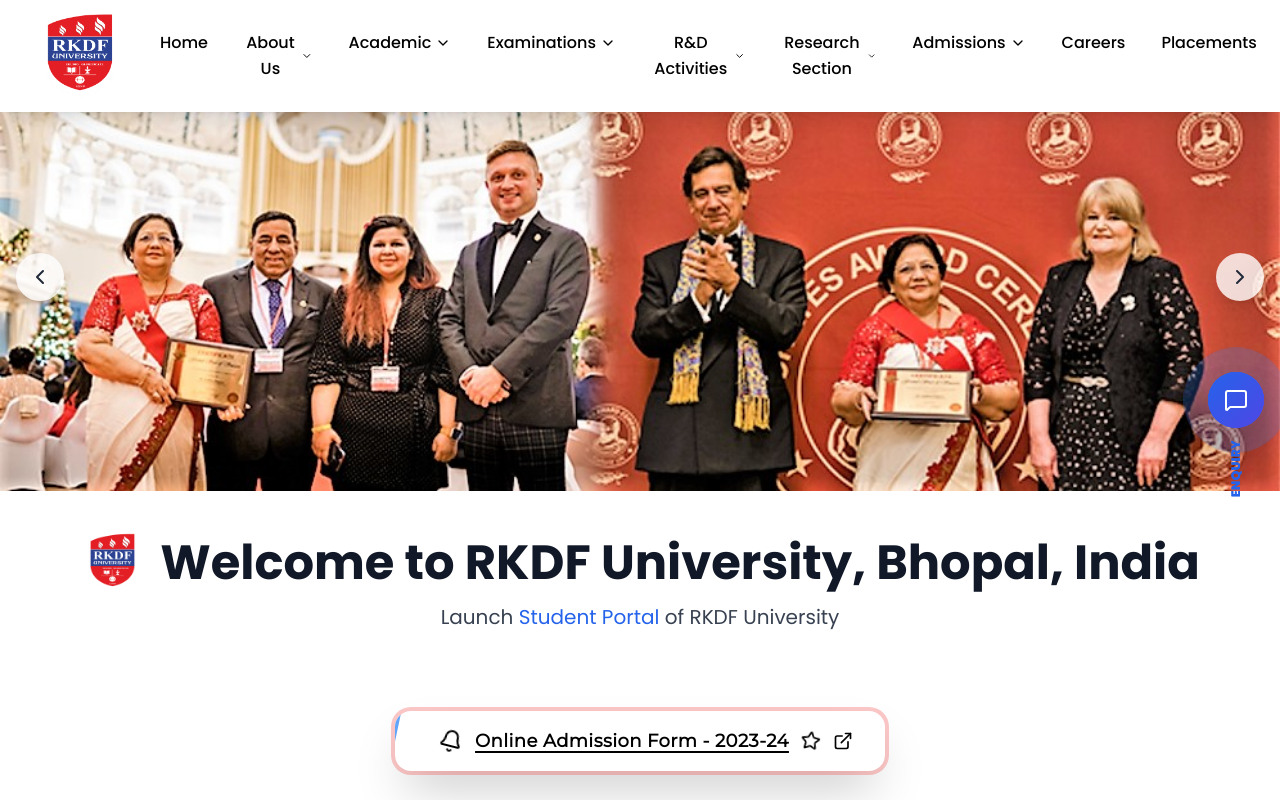
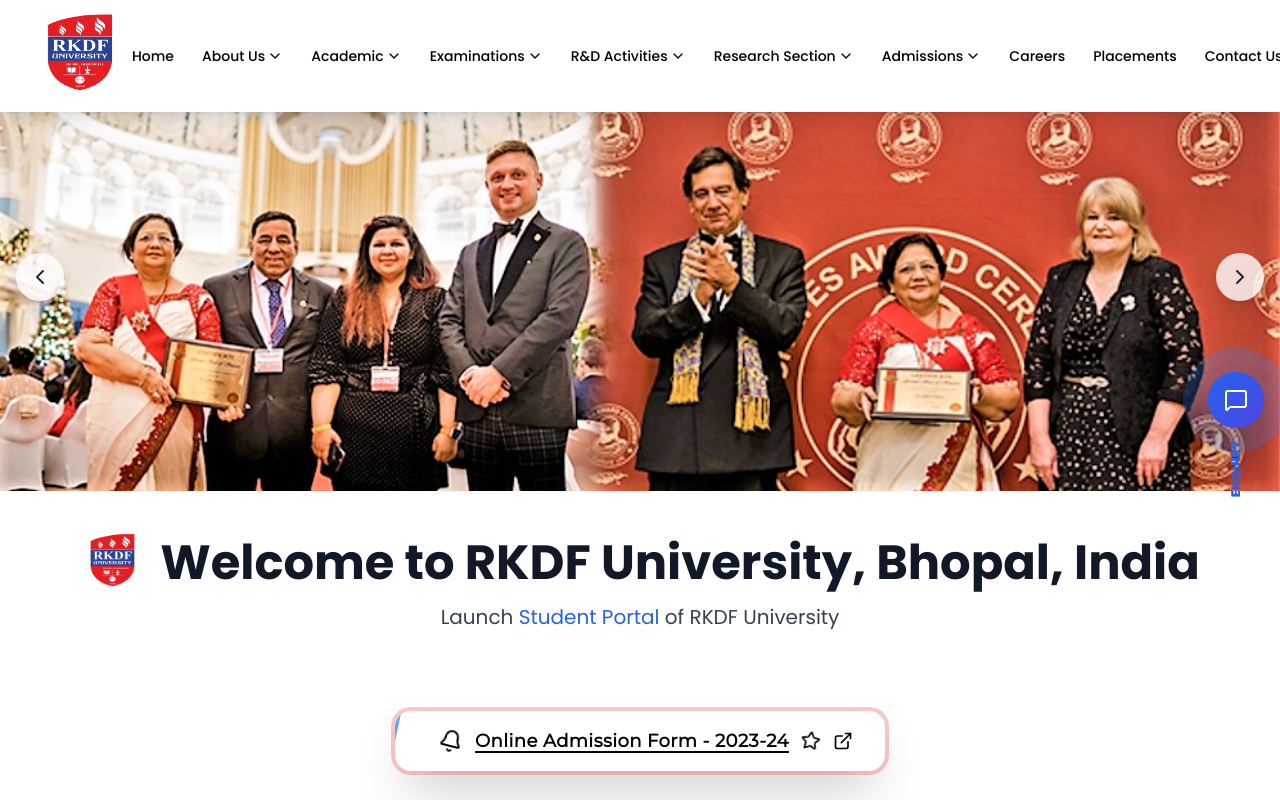
Before and after one commit to lokesh-yadav12/RKDF-university, a React (Vite) app: page / in a window 1280 px wide. Shown: the top 800 px of the page. Built offline with nearby package versions, Linux system fonts and the light colour scheme.

Commit message:
header change

```diff
--- a/src/components/layout/Header.tsx
+++ b/src/components/layout/Header.tsx
@@ -107,28 +107,18 @@
 			}`}
 		>
 			<div className="max-w-full mx-auto px-4 sm:px-6 font-bold lg:px-10">
-		{/* rest of your code */}
-				<div className="flex  items-center h-28">
+				<div className="flex justify-between items-center h-28">
 					{/* Logo Section */}
-					<div className="flex items-center space-x-1">
-						{/* RKDF Logo */}
+					<div className="flex items-center flex-shrink-0">
 						<Link to="/" className="flex items-center">
 							<div className="w-20 h-20 rounded-full flex items-center justify-center">
 								<img src={logo} alt="RKDF University Logo" className="" />
 							</div>
 						</Link>
-
-						{/* Home Icon */}
-						{/* <Link
-              				to="/"
-             				 className="w-10 h-10 bg-white rounded-md flex items-center justify-center hover:bg-gray-100 transition-colors"
-          					  >
-             				 <Home className="w-5 h-5 text-[#4a90c8]" />
-           					 </Link> */}
 					</div>
 
 					{/* Desktop Menu */}
-					<div className="hidden md:flex text-md font-semibold text-start space-x-1 sm:pl-6">
+					<div className="hidden lg:flex text-sm font-semibold items-center gap-0.5 xl:gap-1">
 						{navLinks.map((link) => (
 							<div
 								key={link.label}
@@ -138,7 +128,7 @@
 							>
 								{link.hasDropdown ? (
 									<>
-										<button className="text-black hover:bg-[#5a9fd8] px-4 py-2 rounded font-medium transition-colors flex items-center space-x-1">
+										<button className="text-black hover:bg-[#5a9fd8] px-2 xl:px-3 py-2 rounded font-medium transition-colors flex items-center gap-0.5 whitespace-nowrap">
 											<span>{link.label}</span>
 											<ChevronDown className="w-4 h-4" />
 										</button>
@@ -146,7 +136,8 @@
 										{/* Dropdown Menu */}
 										{activeDropdown === link.label && (
 											<div className="absolute top-full left-0 pt-0 w-56 z-50">
-  											<div className="bg-white text-black rounded-md shadow-lg py-2">						{link.dropdownItems?.map((item) => (
+												<div className="bg-white text-black rounded-md shadow-lg py-2">
+													{link.dropdownItems?.map((item) => (
 														<Link
 															key={item.label}
 															to={item.href}
@@ -162,7 +153,7 @@
 								) : (
 									<Link
 										to={link.href || '#'}
-										className="text-black hover:bg-[#5a9fd8] hover:text-black px-4 py-2 rounded font-medium transition-colors block"
+										className="text-black hover:bg-[#5a9fd8] hover:text-black px-2 xl:px-3 py-2 rounded font-medium transition-colors block whitespace-nowrap"
 									>
 										{link.label}
 									</Link>
@@ -174,7 +165,7 @@
 					{/* Mobile Menu Button */}
 					<button
 						onClick={() => setIsMobileMenuOpen(!isMobileMenuOpen)}
-						className="lg:hidden p-2 right-0 ml-[70vw] rounded-lg bg-[#4a90c8] hover:bg-[#5a9fd8] transition-colors"
+						className="lg:hidden p-2 rounded-lg bg-[#4a90c8] hover:bg-[#5a9fd8] transition-colors"
 					>
 						{isMobileMenuOpen ? (
 							<X className="w-6 h-6 text-white" />
@@ -237,3 +228,247 @@
 		</nav>
 	);
 }
+
+
+
+
+
+// import React, { useState, useEffect } from 'react';
+// import { Menu, X, ChevronDown } from 'lucide-react';
+// import { Link } from 'react-router-dom';
+// import logo from '../../assets/rkdflogo.png';
+
+// interface NavLink {
+// 	label: string;
+// 	href?: string;
+// 	hasDropdown?: boolean;
+// 	dropdownItems?: { label: string; href: string }[];
+// }
+
+// const navLinks: NavLink[] = [
+// 	{
+// 		label: 'Home',
+// 		href: '/',
+// 		hasDropdown: false,
+// 	},
+// 	{
+// 		label: 'About Us',
+// 		hasDropdown: true,
+// 		dropdownItems: [
+// 			{ label: 'Overview', href: '/about' },
+// 			{ label: 'Mission & Vision', href: '/about/mission' },
+// 			{ label: 'Leadership', href: '/about/leadership' },
+// 			{ label: 'Accreditations', href: '/about/accreditations' },
+// 		],
+// 	},
+// 	{
+// 		label: 'Academic',
+// 		hasDropdown: true,
+// 		dropdownItems: [
+// 			{ label: 'Programs', href: '/academics' },
+// 			{ label: 'Departments', href: '/academics/departments' },
+// 			{ label: 'Faculty', href: '/academics/faculty' },
+// 			{ label: 'Academic Calendar', href: '/academics/calendar' },
+// 		],
+// 	},
+// 	{
+// 		label: 'Examinations',
+// 		hasDropdown: true,
+// 		dropdownItems: [
+// 			{ label: 'Exam Schedule', href: '/examinations/schedule' },
+// 			{ label: 'Results', href: '/examinations/results' },
+// 			{ label: 'Exam Guidelines', href: '/examinations/guidelines' },
+// 		],
+// 	},
+// 	{
+// 		label: 'R&D Activities',
+// 		hasDropdown: true,
+// 		dropdownItems: [
+// 			{ label: 'Research Projects', href: '/research/projects' },
+// 			{ label: 'Publications', href: '/research/publications' },
+// 			{ label: 'Innovation', href: '/research/innovation' },
+// 		],
+// 	},
+// 	{
+// 		label: 'Research Section',
+// 		hasDropdown: true,
+// 		dropdownItems: [
+// 			{ label: 'Research Centers', href: '/research-section/centers' },
+// 			{ label: 'PhD Programs', href: '/research-section/phd' },
+// 			{ label: 'Collaborations', href: '/research-section/collaborations' },
+// 		],
+// 	},
+// 	{
+// 		label: 'Admissions',
+// 		hasDropdown: true,
+// 		dropdownItems: [
+// 			{ label: 'Apply Online', href: '/admission' },
+// 			{ label: 'Admission Process', href: '/admission/process' },
+// 			{ label: 'Eligibility', href: '/admission/eligibility' },
+// 			{ label: 'Fee Structure', href: '/admission/fees' },
+// 		],
+// 	},
+// 	{
+// 		label: 'Careers',
+// 		href: '/careers',
+// 	},
+// 	{
+// 		label: 'Placements',
+// 		href: '/placements',
+// 	},
+// 	{
+// 		label: 'Contact Us',
+// 		href: '/contact',
+// 	},
+// ];
+
+// export default function Header() {
+// 	const [isMobileMenuOpen, setIsMobileMenuOpen] = useState(false);
+// 	const [activeDropdown, setActiveDropdown] = useState<string | null>(null);
+// 	const [isScrolled, setIsScrolled] = useState(false);
+
+// 	useEffect(() => {
+// 		const handleScroll = () => {
+// 			setIsScrolled(window.scrollY > 50);
+// 		};
+// 		window.addEventListener('scroll', handleScroll);
+// 		return () => window.removeEventListener('scroll', handleScroll);
+// 	}, []);
+
+// 	return (
+// 		<nav
+// 	className={`fixed top-0 left-0 right-0 w-full z-50 transition-all duration-500 ${
+// 		isScrolled ? 'bg-white shadow-md' : 'bg-white shadow-lg'
+// 	}`}
+// >
+// 	<div className="max-w-full mx-auto px-4 sm:px-6 font-bold lg:px-10">
+// 		{/* rest of your code */}
+// 				<div className="flex  items-center h-28">
+// 					{/* Logo Section */}
+// 					<div className="flex items-center space-x-1">
+// 						{/* RKDF Logo */}
+// 						<Link to="/" className="flex items-center">
+// 							<div className="w-20 h-20 rounded-full flex items-center justify-center">
+// 								<img src={logo} alt="RKDF University Logo" className="" />
+// 							</div>
+// 						</Link>
+
+// 						{/* Home Icon */}
+// 						{/* <Link
+//               				to="/"
+//              				 className="w-10 h-10 bg-white rounded-md flex items-center justify-center hover:bg-gray-100 transition-colors"
+//           					  >
+//              				 <Home className="w-5 h-5 text-[#4a90c8]" />
+//            					 </Link> */}
+// 					</div>
+
+// 					{/* Desktop Menu */}
+// 					<div className="hidden md:flex text-md font-semibold text-start space-x-1 sm:pl-6">
+// 						{navLinks.map((link) => (
+// 							<div
+// 								key={link.label}
+// 								className="relative group"
+// 								onMouseEnter={() => link.hasDropdown && setActiveDropdown(link.label)}
+// 								onMouseLeave={() => setActiveDropdown(null)}
+// 							>
+// 								{link.hasDropdown ? (
+// 									<>
+// 										<button className="text-black hover:bg-[#5a9fd8] px-4 py-2 rounded font-medium transition-colors flex items-center space-x-1">
+// 											<span>{link.label}</span>
+// 											<ChevronDown className="w-4 h-4" />
+// 										</button>
+
+// 										{/* Dropdown Menu */}
+// 										{activeDropdown === link.label && (
+// 											<div className="absolute top-full left-0 pt-0 w-56 z-50">
+//   											<div className="bg-white text-black rounded-md shadow-lg py-2">						{link.dropdownItems?.map((item) => (
+// 													<Link
+// 														key={item.label}
+// 														to={item.href}
+// 														className="block px-4 py-2 text-gray-700 hover:bg-blue-50 hover:text-[#4a90c8] transition-colors"
+// 													>
+// 														{item.label}
+// 													</Link>
+// 												))}
+// 											</div>
+// 											</div>
+// 										)}
+// 									</>
+// 								) : (
+// 									<Link
+// 										to={link.href || '#'}
+// 										className="text-black hover:bg-[#5a9fd8] hover:text-black px-4 py-2 rounded font-medium transition-colors block"
+// 									>
+// 										{link.label}
+// 									</Link>
+// 								)}
+// 							</div>
+// 						))}
+// 					</div>
+
+// 					{/* Mobile Menu Button */}
+// 					<button
+// 						onClick={() => setIsMobileMenuOpen(!isMobileMenuOpen)}
+// 						className="lg:hidden p-2 right-0 ml-[70vw] rounded-lg bg-[#4a90c8] hover:bg-[#5a9fd8] transition-colors"
+// 					>
+// 						{isMobileMenuOpen ? (
+// 							<X className="w-6 h-6 text-white" />
+// 						) : (
+// 							<Menu className="w-6 h-6 text-white" />
+// 						)}
+// 					</button>
+// 				</div>
+// 			</div>
+
+// 			{/* Mobile Menu */}
+// 			{isMobileMenuOpen && (
+// 				<div className="lg:hidden bg-white border-t max-h-[100vh] overflow-y-auto">
+// 					<div className="px-4 py-4 space-y-2">
+// 						{navLinks.map((link) => (
+// 							<div key={link.label}>
+// 								{link.hasDropdown ? (
+// 									<div>
+// 										<button
+// 											onClick={() =>
+// 												setActiveDropdown(activeDropdown === link.label ? null : link.label)
+// 											}
+// 											className="w-full flex items-center justify-between py-2 text-gray-700 hover:text-[#4a90c8] font-medium transition-colors"
+// 										>
+// 											<span>{link.label}</span>
+// 											<ChevronDown
+// 												className={`w-4 h-4 transition-transform ${activeDropdown === link.label ? 'rotate-180' : ''}`}
+// 											/>
+// 										</button>
+
+// 										{activeDropdown === link.label && (
+// 											<div className="pl-4 space-y-1 mt-1">
+// 												{link.dropdownItems?.map((item) => (
+// 													<Link
+// 														key={item.label}
+// 														to={item.href}
+// 														onClick={() => setIsMobileMenuOpen(false)}
+// 														className="block py-2 text-sm text-gray-600 hover:text-[#4a90c8] transition-colors"
+// 													>
+// 														{item.label}
+// 													</Link>
+// 												))}
+// 											</div>
+// 										)}
+// 									</div>
+// 								) : (
+// 									<Link
+// 										to={link.href || '#'}
+// 										onClick={() => setIsMobileMenuOpen(false)}
+// 										className="block py-2 text-gray-700 hover:text-[#4a90c8] font-medium transition-colors"
+// 									>
+// 										{link.label}
+// 									</Link>
+// 								)}
+// 							</div>
+// 						))}
+// 					</div>
+// 				</div>
+// 			)}
+// 		</nav>
+// 	);
+// }
```
Lines whose indentation alone changed are shown as unchanged.
